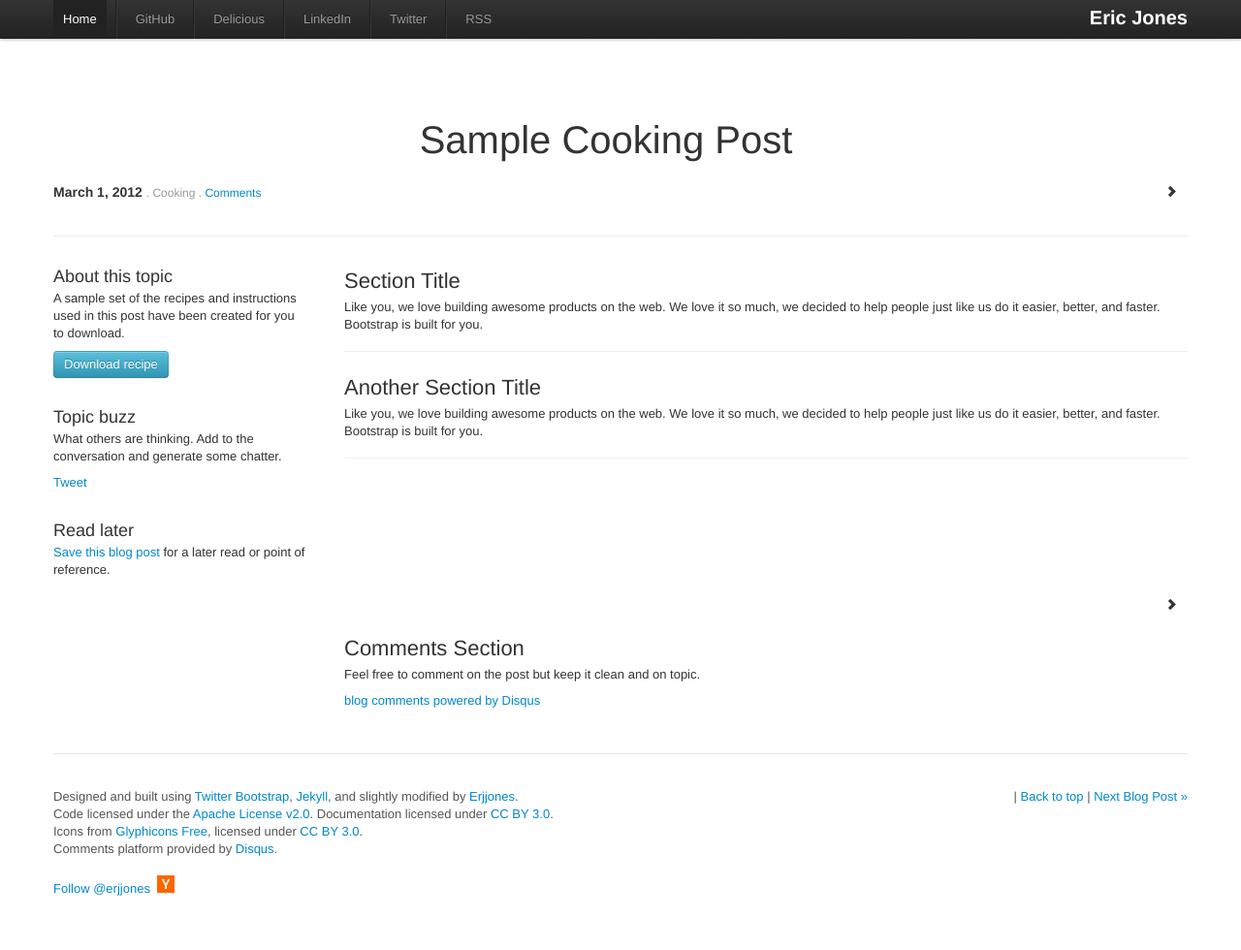
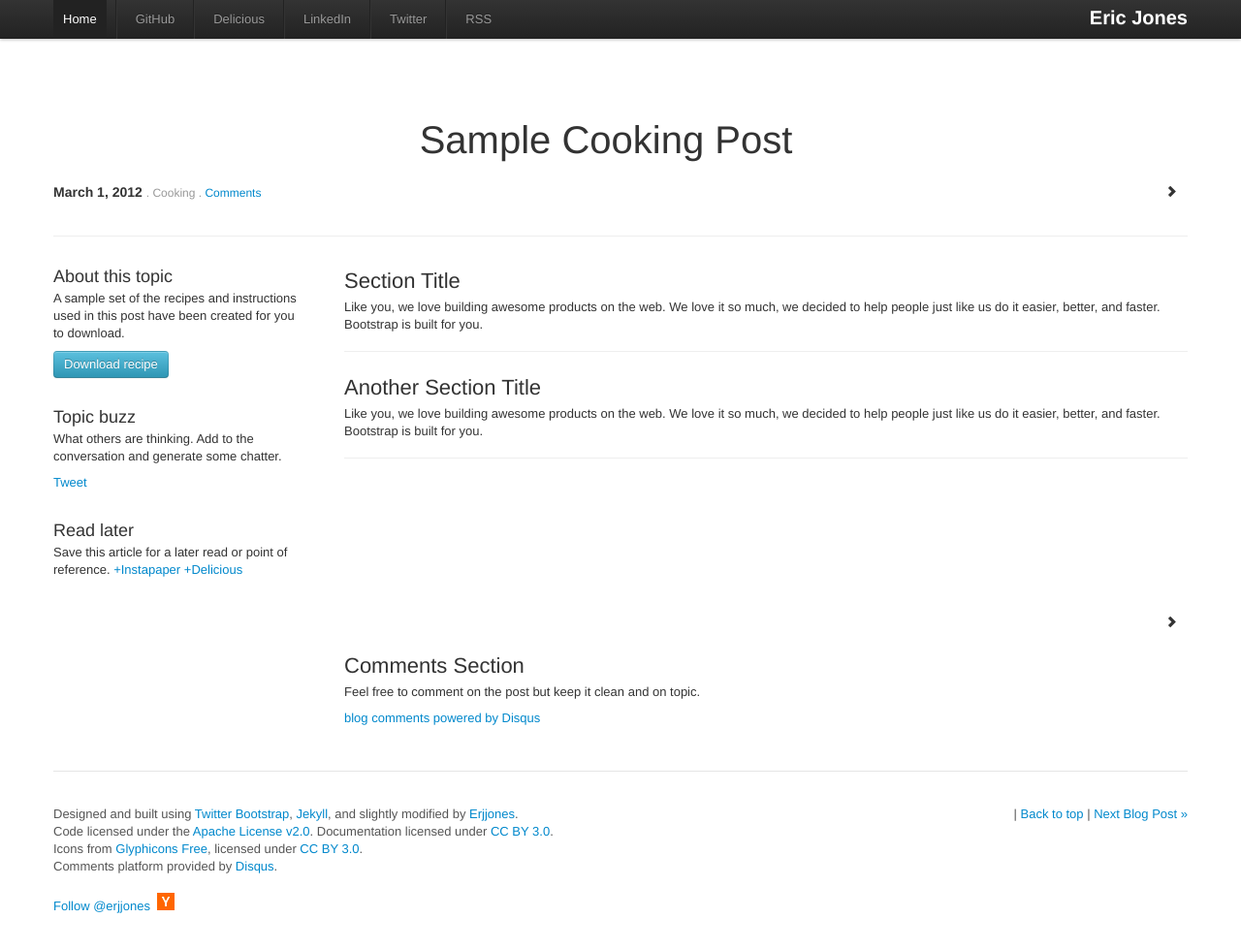
Before and after one commit to erjjones/erjjones.github.com, a Jekyll site: the page built from _posts/2012-03-01-Sample-Cooking-Post.markdown, in a window 1280 px wide and 980 px high. Shown: the whole window at 97% size. Built offline with Jekyll 4.4.1, drawn with Linux system fonts in a browser that asks for light colours; Markdown is read by kramdown in place of the engine named in the settings; comment, search, counter and statistics services are not loaded.

Commit message:
read later markup

```diff
--- a/_posts/2012-03-01-Sample-Cooking-Post.markdown
+++ b/_posts/2012-03-01-Sample-Cooking-Post.markdown
@@ -17,7 +17,8 @@ category: Cooking
 	  <p><script type="text/javascript" src="http://www.reddit.com/buttonlite.js?i=2&styled=off&url={{ page.url }}&newwindow=1"></script></p>
 	  <br/>
 	  <h3>Read later</h3>
-	  <p><a href="http://www.instapaper.com/hello2?url={{ page.url }}&title={{ page.title }}" title="Save {{ page.title }} to Instapaper" target="_blank">Save this blog post</a> for a later read or point of reference.</p>
+	  <p>Save this article for a later read or point of reference. <a href="http://www.instapaper.com/hello2?url=http://erjjones.github.com{{ page.url }}&title={{ page.title }}" title="Save {{ page.title }} to Instapaper" target="_blank">+Instapaper</a> <a href="http://www.delicious.com/save" title="Save {{ page.title }} to Delicious" onclick="window.open('http://www.delicious.com/save?v=5&noui&jump=close&url='+encodeURIComponent(location.href)+'&title='+encodeURIComponent(document.title), 'delicious','toolbar=no,width=550,height=550'); return false;">+Delicious</a></p>
+	  <br/>
 	</div>
 	<div class="span9 columns">
 	  <h2>Section Title</h2>
--- a/_posts/2012-03-02-Sample-Coding-Post.markdown
+++ b/_posts/2012-03-02-Sample-Coding-Post.markdown
@@ -17,7 +17,8 @@ category: Coding
 	  <p><script type="text/javascript" src="http://www.reddit.com/buttonlite.js?i=2&styled=off&url={{ page.url }}&newwindow=1"></script></p>
 	  <br/>
 	  <h3>Read later</h3>
-	  <p><a href="http://www.instapaper.com/hello2?url={{ page.url }}&title={{ page.title }}" title="Save {{ page.title }} to Instapaper" target="_blank">Save this blog post</a> for a later read or point of reference.</p>
+	  <p>Save this article for a later read or point of reference. <a href="http://www.instapaper.com/hello2?url=http://erjjones.github.com{{ page.url }}&title={{ page.title }}" title="Save {{ page.title }} to Instapaper" target="_blank">+Instapaper</a> <a href="http://www.delicious.com/save" title="Save {{ page.title }} to Delicious" onclick="window.open('http://www.delicious.com/save?v=5&noui&jump=close&url='+encodeURIComponent(location.href)+'&title='+encodeURIComponent(document.title), 'delicious','toolbar=no,width=550,height=550'); return false;">+Delicious</a></p>
+	  <br/>
 	</div>
 	<div class="span9 columns">
 	  <h2>Section Title</h2>
--- a/_posts/2012-03-03-Sample-Car-Post.markdown
+++ b/_posts/2012-03-03-Sample-Car-Post.markdown
@@ -17,7 +17,8 @@ category: Cars
 	  <p><script type="text/javascript" src="http://www.reddit.com/buttonlite.js?i=2&styled=off&url={{ page.url }}&newwindow=1"></script></p>
 	  <br/>
 	  <h3>Read later</h3>
-	  <p><a href="http://www.instapaper.com/hello2?url={{ page.url }}&title={{ page.title }}" title="Save {{ page.title }} to Instapaper" target="_blank">Save this blog post</a> for a later read or point of reference.</p>
+	  <p>Save this article for a later read or point of reference. <a href="http://www.instapaper.com/hello2?url=http://erjjones.github.com{{ page.url }}&title={{ page.title }}" title="Save {{ page.title }} to Instapaper" target="_blank">+Instapaper</a> <a href="http://www.delicious.com/save" title="Save {{ page.title }} to Delicious" onclick="window.open('http://www.delicious.com/save?v=5&noui&jump=close&url='+encodeURIComponent(location.href)+'&title='+encodeURIComponent(document.title), 'delicious','toolbar=no,width=550,height=550'); return false;">+Delicious</a></p>
+	  <br/>
     </div>
 	<div class="span9 columns">
 	  <h2>Section Title</h2>
--- a/_posts/2012-03-08-How-I-built-my-blog-in-one-day.markdown
+++ b/_posts/2012-03-08-How-I-built-my-blog-in-one-day.markdown
@@ -17,7 +17,8 @@ category: Coding
 	  <p><script type="text/javascript" src="http://www.reddit.com/buttonlite.js?i=2&styled=off&url=http://erjjones.github.com{{ page.url }}&newwindow=1"></script></p>
 	  <br/>
 	  <h3>Read later</h3>
-	  <p><a href="http://www.instapaper.com/hello2?url=http://erjjones.github.com{{ page.url }}&title={{ page.title }}" title="Save {{ page.title }} to Instapaper" target="_blank">Save this blog post</a> for a later read or point of reference.</p>
+	  <p>Save this article for a later read or point of reference. <a href="http://www.instapaper.com/hello2?url=http://erjjones.github.com{{ page.url }}&title={{ page.title }}" title="Save {{ page.title }} to Instapaper" target="_blank">+Instapaper</a> <a href="http://www.delicious.com/save" title="Save {{ page.title }} to Delicious" onclick="window.open('http://www.delicious.com/save?v=5&noui&jump=close&url='+encodeURIComponent(location.href)+'&title='+encodeURIComponent(document.title), 'delicious','toolbar=no,width=550,height=550'); return false;">+Delicious</a></p>
+	  <br/>
 	  <h3>Hacker News Feed</h3>
 	  <p><a href="http://news.ycombinator.com/item?id=3679495" target="_blank" title="Read what others are saying on news.ycombinator right now">Read what others are saying</a> on news.ycombinator right now.</p>
 	</div>
```
